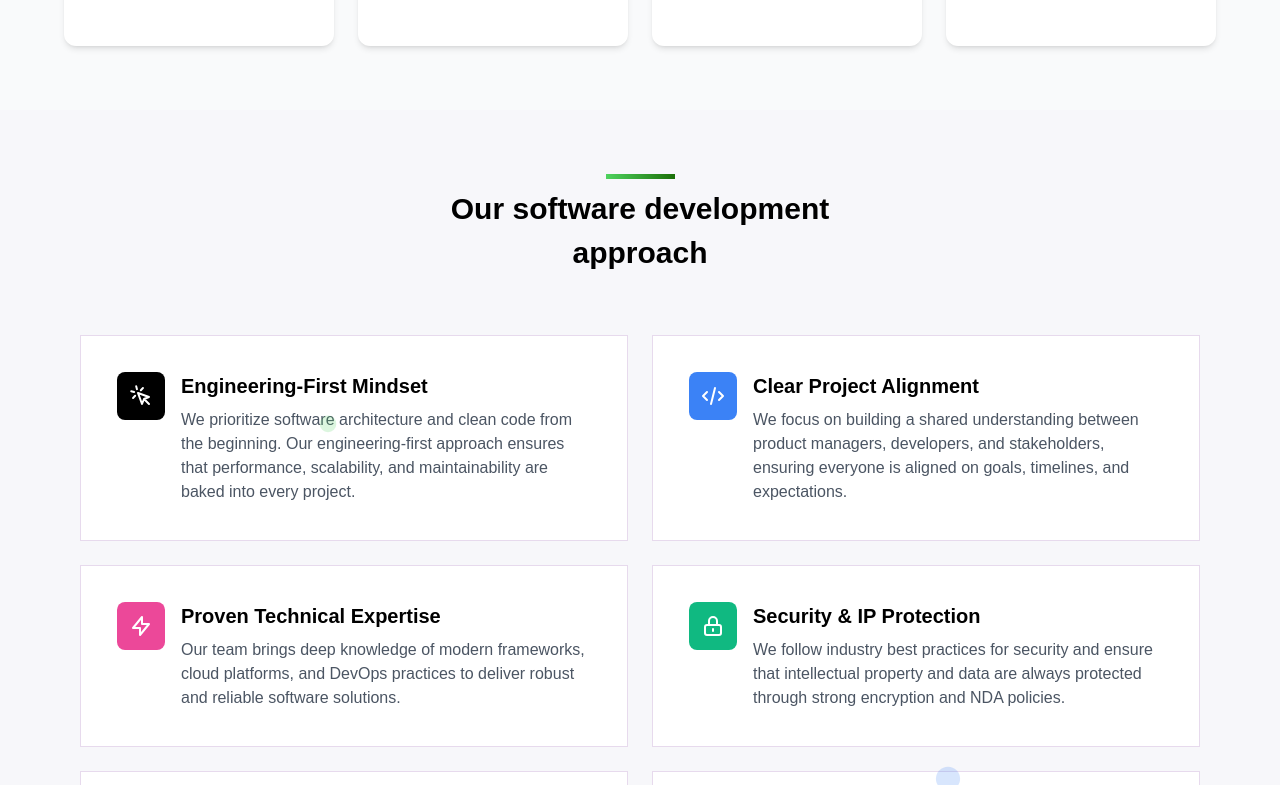
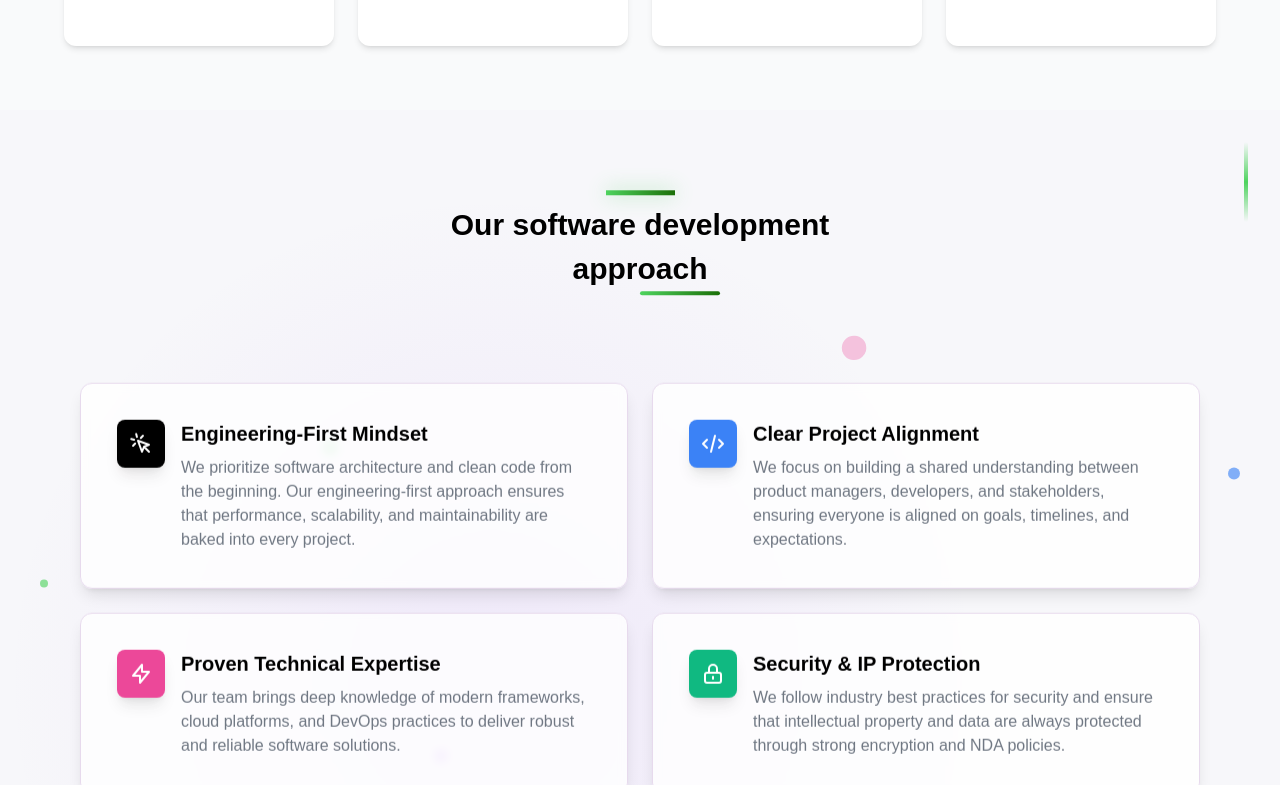
Before and after one commit to turbofinn/Algoflow-website, a Next.js app in the folder Client/: page / in a window 1280 px wide. Shown: the part 4475-5260 px from the top of the page. Built offline with nearby package versions, Linux system fonts and the light colour scheme.

Commit message:
Fix that card flip bug and also add some animations in developement approach section

```diff
--- a/Client/src/components/Devapproach.jsx
+++ b/Client/src/components/Devapproach.jsx
@@ -1,278 +1,318 @@
 "use client";
 
-import { motion } from "framer-motion";
+import { motion, useScroll, useTransform } from "framer-motion";
+import { useRef } from "react";
 
 const approaches = [
   {
     title: "Engineering-First Mindset",
     description:
       "We prioritize software architecture and clean code from the beginning. Our engineering-first approach ensures that performance, scalability, and maintainability are baked into every project.",
-    icon: (
-      <svg
-        className="w-6 h-6 text-white"
-        fill="none"
-        stroke="currentColor"
-        viewBox="0 0 24 24"
-      >
-        <path
-          strokeLinecap="round"
-          strokeLinejoin="round"
-          strokeWidth="2"
-          d="M15 15l-2 5L9 9l11 4-5 2zm0 0l5 5M7.188 2.239l.777 2.897M5.136 7.965l-2.898-.777M13.95 4.05l-2.122 2.122m-5.657 5.656l-2.12 2.122"
-        />
-      </svg>
-    ),
+    icon: "M15 15l-2 5L9 9l11 4-5 2zm0 0l5 5M7.188 2.239l.777 2.897M5.136 7.965l-2.898-.777M13.95 4.05l-2.122 2.122m-5.657 5.656l-2.12 2.122",
     color: "bg-black",
   },
   {
     title: "Clear Project Alignment",
     description:
       "We focus on building a shared understanding between product managers, developers, and stakeholders, ensuring everyone is aligned on goals, timelines, and expectations.",
-    icon: (
-      <svg
-        className="w-6 h-6 text-white"
-        fill="none"
-        stroke="currentColor"
-        viewBox="0 0 24 24"
-      >
-        <path
-          strokeLinecap="round"
-          strokeLinejoin="round"
-          strokeWidth="2"
-          d="M10 20l4-16m4 4l4 4-4 4M6 16l-4-4 4-4"
-        />
-      </svg>
-    ),
+    icon: "M10 20l4-16m4 4l4 4-4 4M6 16l-4-4 4-4",
     color: "bg-blue-500",
   },
   {
     title: "Proven Technical Expertise",
     description:
       "Our team brings deep knowledge of modern frameworks, cloud platforms, and DevOps practices to deliver robust and reliable software solutions.",
-    icon: (
-      <svg
-        className="w-6 h-6 text-white"
-        fill="none"
-        stroke="currentColor"
-        viewBox="0 0 24 24"
-      >
-        <path
-          strokeLinecap="round"
-          strokeLinejoin="round"
-          strokeWidth="2"
-          d="M13 10V3L4 14h7v7l9-11h-7z"
-        />
-      </svg>
-    ),
+    icon: "M13 10V3L4 14h7v7l9-11h-7z",
     color: "bg-pink-500",
   },
   {
     title: "Security & IP Protection",
     description:
       "We follow industry best practices for security and ensure that intellectual property and data are always protected through strong encryption and NDA policies.",
-    icon: (
-      <svg
-        className="w-6 h-6 text-white"
-        fill="none"
-        stroke="currentColor"
-        viewBox="0 0 24 24"
-      >
-        <path
-          strokeLinecap="round"
-          strokeLinejoin="round"
-          strokeWidth="2"
-          d="M12 15v2m-6 4h12a2 2 0 002-2v-6a2 2 0 00-2-2H6a2 2 0 00-2 2v6a2 2 0 002 2zm10-10V7a4 4 0 00-8 0v4h8z"
-        />
-      </svg>
-    ),
+    icon: "M12 15v2m-6 4h12a2 2 0 002-2v-6a2 2 0 00-2-2H6a2 2 0 00-2 2v6a2 2 0 002 2zm10-10V7a4 4 0 00-8 0v4h8z",
     color: "bg-emerald-500",
   },
   {
     title: "Code Reviews & Best Practices",
     description:
       "All code is peer-reviewed to maintain quality, identify bugs early, and ensure adherence to industry standards and internal best practices.",
-    icon: (
-      <svg
-        className="w-6 h-6 text-white"
-        fill="none"
-        stroke="currentColor"
-        viewBox="0 0 24 24"
-      >
-        <path
-          strokeLinecap="round"
-          strokeLinejoin="round"
-          strokeWidth="2"
-          d="M11 5H6a2 2 0 00-2 2v11a2 2 0 002 2h11a2 2 0 002-2v-5m-1.414-9.414a2 2 0 112.828 2.828L11.828 15H9v-2.828l8.586-8.586z"
-        />
-      </svg>
-    ),
+    icon: "M11 5H6a2 2 0 00-2 2v11a2 2 0 002 2h11a2 2 0 002-2v-5m-1.414-9.414a2 2 0 112.828 2.828L11.828 15H9v-2.828l8.586-8.586z",
     color: "bg-orange-500",
   },
   {
     title: "Quality Assurance & Testing",
     description:
       "Rigorous QA and automated testing pipelines help us catch issues before production, ensuring stable and high-performing releases every time.",
-    icon: (
-      <svg
-        className="w-6 h-6 text-white"
-        fill="none"
-        stroke="currentColor"
-        viewBox="0 0 24 24"
-      >
-        <path
-          strokeLinecap="round"
-          strokeLinejoin="round"
-          strokeWidth="2"
-          d="M9 12l2 2 4-4m6 2a9 9 0 11-18 0 9 9 0 0118 0z"
-        />
-      </svg>
-    ),
+    icon: "M9 12l2 2 4-4m6 2a9 9 0 11-18 0 9 9 0 0118 0z",
     color: "bg-purple-500",
   },
 ];
 
+// Animation variants
 const containerVariants = {
   hidden: { opacity: 0 },
   visible: {
     opacity: 1,
     transition: {
-      staggerChildren: 0.1,
-      when: "beforeChildren",
+      staggerChildren: 0.15,
+      delayChildren: 0.1,
     },
   },
 };
 
 const itemVariants = {
-  hidden: { y: 30, opacity: 0 },
+  hidden: { y: 60, opacity: 0, rotateX: 45, scale: 0.9 },
   visible: {
     y: 0,
     opacity: 1,
+    rotateX: 0,
+    scale: 1,
     transition: {
       type: "spring",
       stiffness: 100,
-      damping: 10,
+      damping: 12,
+      duration: 0.8,
     },
   },
 };
 
 const hoverVariants = {
   hover: {
-    y: -5,
-    boxShadow: "0 10px 25px -5px rgba(0, 0, 0, 0.1)",
-    transition: { duration: 0.3 },
+    y: -8,
+    scale: 1.02,
+    rotateX: 5,
+    boxShadow: "0 20px 40px -10px rgba(0, 0, 0, 0.15)",
+    transition: { duration: 0.3, ease: "easeOut" },
   },
 };
 
-const iconHover = {
-  rotate: [0, 10, -10, 0],
-  transition: { duration: 0.8 },
-};
+// Reusable components
+const Icon = ({ path, className = "w-6 h-6 text-white" }) => (
+  <svg
+    className={className}
+    fill="none"
+    stroke="currentColor"
+    viewBox="0 0 24 24"
+  >
+    <path
+      strokeLinecap="round"
+      strokeLinejoin="round"
+      strokeWidth="2"
+      d={path}
+    />
+  </svg>
+);
 
 const FloatingOrb = ({ className, delay = 0 }) => (
   <motion.div
-    className={`absolute rounded-full opacity-20 ${className}`}
+    className={`absolute rounded-full opacity-30 ${className}`}
     animate={{
-      y: [0, 20, 0],
-      scale: [1, 1.2, 1],
+      y: [0, -30, 0],
+      x: [0, 15, 0],
+      scale: [1, 1.3, 1],
+      rotate: [0, 180, 360],
     }}
-    transition={{
-      duration: 6,
-      repeat: Infinity,
-      ease: "easeInOut",
-      delay,
-    }}
+    transition={{ duration: 8, repeat: Infinity, ease: "easeInOut", delay }}
   />
 );
 
+const ScrollIndicator = () => (
+  <motion.div
+    className="absolute top-8 right-8 w-1 h-20 bg-gradient-to-b from-transparent via-[#4ed35e] to-transparent rounded-full"
+    initial={{ scaleY: 0 }}
+    whileInView={{ scaleY: 1 }}
+    transition={{ duration: 1, delay: 0.5 }}
+  />
+);
+
+const AnimatedBackground = () => (
+  <motion.div
+    className="absolute inset-0"
+    animate={{
+      background: [
+        "radial-gradient(circle at 20% 20%, rgba(78, 211, 94, 0.1) 0%, transparent 50%)",
+        "radial-gradient(circle at 80% 80%, rgba(59, 130, 246, 0.1) 0%, transparent 50%)",
+        "radial-gradient(circle at 40% 60%, rgba(168, 85, 247, 0.1) 0%, transparent 50%)",
+        "radial-gradient(circle at 20% 20%, rgba(78, 211, 94, 0.1) 0%, transparent 50%)",
+      ],
+    }}
+    transition={{ duration: 10, repeat: Infinity, ease: "linear" }}
+  />
+);
+
+const Header = ({ y }) => (
+  <motion.div
+    className="text-center mb-12 md:mb-16 w-full relative z-10"
+    initial={{ y: -50, opacity: 0 }}
+    whileInView={{ y: 0, opacity: 1 }}
+    viewport={{ amount: 0.3 }}
+    transition={{ duration: 0.8, ease: "easeOut" }}
+    style={{ y }}
+  >
+    <motion.div
+      className="flex items-center justify-center mb-3"
+      initial={{ scaleX: 0, opacity: 0 }}
+      whileInView={{ scaleX: 1, opacity: 1 }}
+      viewport={{ amount: 0.2 }}
+      transition={{ duration: 1, delay: 0.2, ease: "easeOut" }}
+    >
+      <motion.div
+        className="w-[69px] h-[5px] bg-gradient-to-r from-[#4ed35e] to-[#1b6f08]"
+        animate={{
+          boxShadow: [
+            "0 0 0 rgba(78, 211, 94, 0)",
+            "0 0 20px rgba(78, 211, 94, 0.5)",
+            "0 0 0 rgba(78, 211, 94, 0)",
+          ],
+        }}
+        transition={{ duration: 2, repeat: Infinity, ease: "easeInOut" }}
+      />
+    </motion.div>
+
+    <motion.h2
+      className="text-2xl md:text-3xl font-bold mb-2 text-black"
+      initial={{ opacity: 0, y: 20 }}
+      whileInView={{ opacity: 1, y: 0 }}
+      transition={{ delay: 0.4, duration: 0.6 }}
+    >
+      Our software development
+    </motion.h2>
+
+    <motion.div
+      className="text-2xl md:text-3xl font-bold relative text-black"
+      initial={{ opacity: 0, y: 20 }}
+      whileInView={{ opacity: 1, y: 0 }}
+      transition={{ delay: 0.6, duration: 0.6 }}
+    >
+      approach
+      <motion.div
+        className="absolute -bottom-2 left-1/2 transform -translate-x-1/2 w-20 h-1 bg-gradient-to-r from-[#4ed35e] to-[#1b6f08] rounded-full"
+        initial={{ scaleX: 0 }}
+        whileInView={{ scaleX: 1 }}
+        transition={{ delay: 0.8, duration: 0.8 }}
+      />
+    </motion.div>
+  </motion.div>
+);
+
+const ApproachCard = ({ approach, index }) => (
+  <motion.div
+    className="bg-white/80 backdrop-blur-sm p-6 md:p-9 border border-[#E7DAED] rounded-xl shadow-lg hover:shadow-xl transition-all duration-300"
+    variants={itemVariants}
+    whileHover="hover"
+  >
+    <motion.div className="flex items-start gap-4" variants={hoverVariants}>
+      <motion.div
+        className={`flex-shrink-0 w-12 h-12 ${approach.color} rounded-lg flex items-center justify-center shadow-lg`}
+        whileHover={{
+          rotate: [0, 360],
+          scale: [1, 1.2, 1],
+          transition: { duration: 0.6, ease: "easeInOut" },
+        }}
+        whileTap={{ scale: 0.9 }}
+      >
+        <Icon path={approach.icon} />
+      </motion.div>
+
+      <div className="flex-1">
+        <motion.h3
+          className="text-lg md:text-xl font-semibold mb-2 text-black"
+          whileHover={{
+            color: "#4ed35e",
+            x: 5,
+            transition: { duration: 0.2 },
+          }}
+        >
+          {approach.title}
+        </motion.h3>
+        <motion.p
+          className="text-gray-600 text-sm md:text-base leading-relaxed"
+          initial={{ opacity: 0.8 }}
+          whileHover={{ opacity: 1 }}
+          transition={{ duration: 0.2 }}
+        >
+          {approach.description}
+        </motion.p>
+      </div>
+    </motion.div>
+  </motion.div>
+);
+
+const ScrollParticles = ({ scrollYProgress }) => (
+  <>
+    <motion.div
+      className="absolute top-1/2 left-10 w-2 h-2 bg-[#4ed35e] rounded-full"
+      style={{
+        y: useTransform(scrollYProgress, [0, 1], [0, -100]),
+        opacity: useTransform(scrollYProgress, [0, 0.5, 1], [0, 1, 0]),
+      }}
+    />
+    <motion.div
+      className="absolute top-1/3 right-10 w-3 h-3 bg-blue-500 rounded-full"
+      style={{
+        y: useTransform(scrollYProgress, [0, 1], [0, 75]),
+        opacity: useTransform(scrollYProgress, [0, 0.5, 1], [0, 1, 0]),
+      }}
+    />
+  </>
+);
+
 export default function DevelopmentApproach() {
+  const ref = useRef(null);
+  const { scrollYProgress } = useScroll({
+    target: ref,
+    offset: ["start end", "end start"],
+  });
+
+  const y1 = useTransform(scrollYProgress, [0, 1], [0, -50]);
+  const y2 = useTransform(scrollYProgress, [0, 1], [0, 50]);
+  const opacity = useTransform(scrollYProgress, [0, 0.1, 0.9, 1], [0, 1, 1, 0]);
+  const scale = useTransform(
+    scrollYProgress,
+    [0, 0.1, 0.9, 1],
+    [0.95, 1, 1, 0.95]
+  );
+
   return (
     <motion.div
-      className="relative w-full mx-auto px-4 py-12 md:py-16 sm:px-6 lg:px-8 bg-[#F7F7FA] flex justify-center items-center flex-col font-inter"
-      initial="hidden"
-      whileInView="visible"
-      viewport={{ amount: 0.2, margin: "0px 0px -100px 0px" }}
-      variants={containerVariants}
+      ref={ref}
+      className="relative w-full mx-auto px-4 py-16 md:py-24 sm:px-6 lg:px-8 bg-[#F7F7FA] flex justify-center items-center flex-col font-inter overflow-hidden min-h-screen"
+      style={{ opacity, scale }}
     >
-      {/* Header */}
+      <ScrollIndicator />
+      <AnimatedBackground />
+
+      <Header y={y1} />
+
       <motion.div
-        className="text-center mb-8 md:mb-16 w-full"
+        className="grid grid-cols-1 md:grid-cols-2 gap-6 w-full max-w-6xl px-4 relative z-10 mb-8"
         initial="hidden"
         whileInView="visible"
-        viewport={{ amount: 0.2, margin: "0px 0px -50px 0px" }}
-        variants={{
-          hidden: { y: -20, opacity: 0 },
-          visible: {
-            y: 0,
-            opacity: 1,
-            transition: { duration: 0.6 },
-          },
-        }}
+        viewport={{ amount: 0.05, margin: "0px 0px -200px 0px" }}
+        variants={containerVariants}
+        style={{ y: y2 }}
       >
-        <motion.div
-          className="flex items-center justify-center mb-3"
-          initial="hidden"
-          whileInView="visible"
-          viewport={{ amount: 0.2 }}
-          variants={{
-            hidden: { scaleX: 0 },
-            visible: {
-              scaleX: 1,
-              transition: { duration: 0.8, delay: 0.2 },
-            },
-          }}
-        >
-          <div className="w-[69px] h-[5px] bg-gradient-to-r from-[#4ed35e] to-[#1b6f08]" />
-        </motion.div>
-        <h2 className="text-2xl md:text-3xl font-bold mb-2 text-black">
-          Our software development
-        </h2>
-        <div className="text-2xl md:text-3xl font-bold relative text-black">
-          approach
-        </div>
+        {approaches.map((approach, index) => (
+          <ApproachCard key={index} approach={approach} index={index} />
+        ))}
       </motion.div>
 
-      {/* Cards Grid */}
-      <div className="grid grid-cols-1 md:grid-cols-2 gap-6 w-full max-w-6xl px-4">
-        {approaches.map((approach, index) => (
-          <motion.div
-            key={index}
-            className="bg-white p-6 md:p-9 border-[1px] border-[#E7DAED] w-full"
-            initial="hidden"
-            whileInView="visible"
-            viewport={{ amount: 0.1, margin: "0px 0px -50px 0px" }}
-            variants={itemVariants}
-            whileHover={hoverVariants}
-          >
-            <div className="flex items-start gap-4">
-              <motion.div
-                className={`flex-shrink-0 w-12 h-12 ${approach.color} rounded-lg flex items-center justify-center`}
-                whileHover={iconHover}
-              >
-                {approach.icon}
-              </motion.div>
-              <div>
-                <motion.h3
-                  className="text-lg md:text-xl font-semibold mb-2 text-black"
-                  whileHover={{ color: "#4ed35e" }}
-                  transition={{ duration: 0.2 }}
-                >
-                  {approach.title}
-                </motion.h3>
-                <p className="text-gray-600 text-sm md:text-base">
-                  {approach.description}
-                </p>
-              </div>
-            </div>
-          </motion.div>
-        ))}
-      </div>
-
-      {/* Floating decorative elements - hidden on mobile */}
+      {/* Floating decorative elements */}
       <FloatingOrb className="hidden md:block left-1/4 top-1/3 w-4 h-4 bg-[#4ed35e]" />
       <FloatingOrb
         className="hidden md:block right-1/4 bottom-1/4 w-6 h-6 bg-blue-500"
         delay={0.5}
       />
+      <FloatingOrb
+        className="hidden md:block left-1/3 bottom-1/3 w-3 h-3 bg-purple-500"
+        delay={1}
+      />
+      <FloatingOrb
+        className="hidden md:block right-1/3 top-1/4 w-5 h-5 bg-pink-500"
+        delay={1.5}
+      />
+
+      <ScrollParticles scrollYProgress={scrollYProgress} />
     </motion.div>
   );
 }
--- a/Client/src/components/Recognitions.jsx
+++ b/Client/src/components/Recognitions.jsx
@@ -1,32 +1,35 @@
-'use client';
+"use client";
 
-import { motion } from 'framer-motion';
-import Image from 'next/image';
+import { motion } from "framer-motion";
+import { useState } from "react";
+import Image from "next/image";
 
 const technologies = [
   {
-    name: 'MCA',
-    image: '/images/mca.png',
-    description: 'Ministry of Corporate Affairs Registered'
+    name: "MCA",
+    image: "/images/mca.png",
+    description: "Ministry of Corporate Affairs Registered",
   },
   {
-    name: 'DMIIT',
-    image: '/images/dpiit.png',
-    description: 'Department for Promotion of Industry and Internal Trade'
+    name: "DMIIT",
+    image: "/images/dpiit.png",
+    description: "Department for Promotion of Industry and Internal Trade",
   },
   {
-    name: 'GEM',
-    image: '/images/gem.webp',
-    description: 'Government e-Marketplace Verified Seller'
+    name: "GEM",
+    image: "/images/gem.webp",
+    description: "Government e-Marketplace Verified Seller",
   },
   {
-    name: 'MSME',
-    image: '/images/mame2.png',
-    description: 'Micro, Small & Medium Enterprises Registered'
-  }
+    name: "MSME",
+    image: "/images/mame2.png",
+    description: "Micro, Small & Medium Enterprises Registered",
+  },
 ];
 
 export default function Recognitions() {
+  const [hoveredCard, setHoveredCard] = useState(null);
+
   return (
     <motion.section
       className="py-16 px-4 sm:px-6 lg:px-8 bg-gray-50"
@@ -77,10 +80,12 @@ export default function Recognitions() {
               initial={{ opacity: 0, y: 30 }}
               whileInView={{ opacity: 1, y: 0 }}
               transition={{ delay: index * 0.15, duration: 0.6 }}
+              onMouseEnter={() => setHoveredCard(index)}
+              onMouseLeave={() => setHoveredCard(null)}
             >
               <motion.div
                 className="relative w-full h-full transition-transform duration-700 transform-style-preserve-3d"
-                whileHover={{ rotateY: 180 }}
+                animate={{ rotateY: hoveredCard === index ? 180 : 0 }}
               >
                 {/* Front Side */}
                 <div className="absolute w-full h-full backface-hidden bg-white rounded-xl shadow-md flex items-center justify-center p-6">
@@ -97,7 +102,9 @@ export default function Recognitions() {
                 {/* Back Side */}
                 <div className="absolute w-full h-full backface-hidden bg-gradient-to-br from-[#4ed35e] to-[#1b6f08] rounded-xl shadow-lg rotate-y-180 flex items-center justify-center p-6 text-center">
                   <div>
-                    <h4 className="text-white font-bold text-lg mb-2">{tech.name}</h4>
+                    <h4 className="text-white font-bold text-lg mb-2">
+                      {tech.name}
+                    </h4>
                     <p className="text-white/90 text-sm">{tech.description}</p>
                   </div>
                 </div>
@@ -111,30 +118,29 @@ export default function Recognitions() {
           className="absolute top-1/4 left-1/4 w-3 h-3 bg-[#4ed35e] rounded-full opacity-70"
           animate={{
             y: [-15, 15, -15],
-            x: [-5, 5, -5]
+            x: [-5, 5, -5],
           }}
           transition={{
             duration: 6,
             repeat: Infinity,
-            ease: "easeInOut"
+            ease: "easeInOut",
           }}
         />
         <motion.div
           className="absolute bottom-1/4 right-1/4 w-4 h-4 bg-[#3D63EA] rounded-full opacity-70"
           animate={{
             y: [15, -15, 15],
-            x: [5, -5, 5]
+            x: [5, -5, 5],
           }}
           transition={{
             duration: 7,
             repeat: Infinity,
             ease: "easeInOut",
-            delay: 0.5
+            delay: 0.5,
           }}
         />
       </div>
 
-      {/* Add this to your global CSS */}
       <style jsx global>{`
         .perspective-1000 {
           perspective: 1000px;
```
